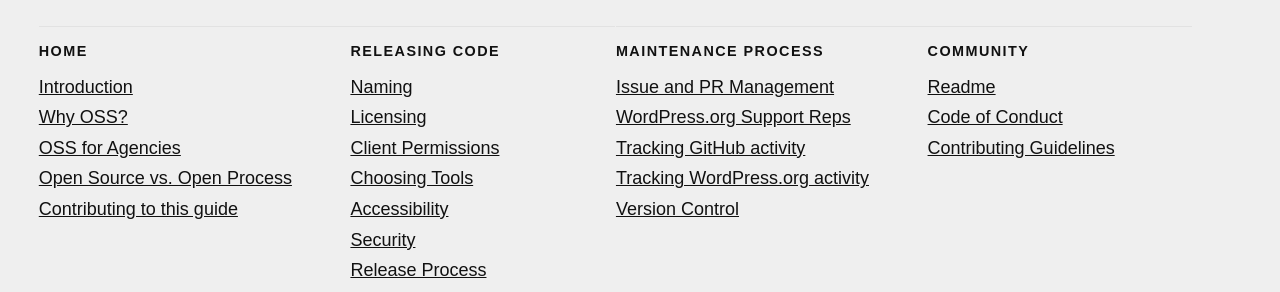
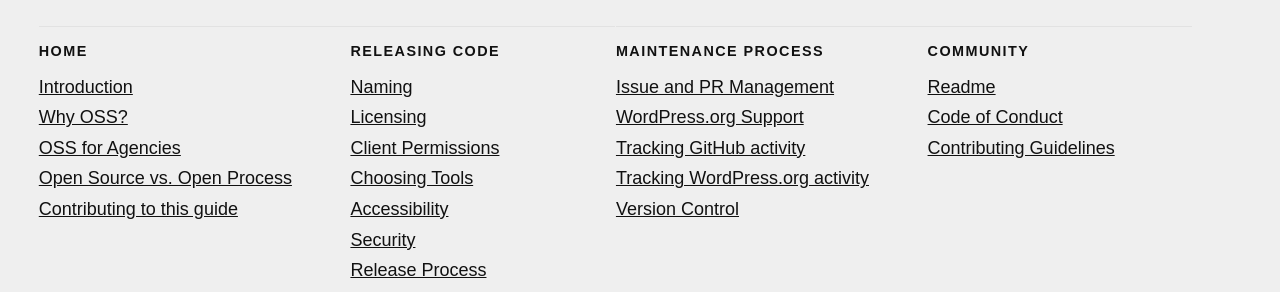
Before and after one commit to 10up/Open-Source-Best-Practices, a Jekyll site: the page built from index.md, in a window 1280 px wide and 900 px high. Shown: the part 374-666 px from the top of the window. Built offline with Jekyll 4.4.1, drawn with Linux system fonts in a browser that asks for light colours; some web fonts are replaced.

Commit message:
fix dotorg support name and link

```diff
--- a/index.md
+++ b/index.md
@@ -54,7 +54,7 @@ updated: 25 November 2019
   		<h3><a href="{{ site.baseurl }}/maintaining/#top">Maintenance Process</a></h3>
 		<ul>
 			<li><a href="{{ site.baseurl }}/maintaining/#issue-pr-mgmt">Issue and PR Management</a></li>
-			<li><a href="{{ site.baseurl }}/maintaining/#dotorg-support-reps">WordPress.org Support Reps</a></li>
+			<li><a href="{{ site.baseurl }}/maintaining/#dotorg-support">WordPress.org Support</a></li>
 			<li><a href="{{ site.baseurl }}/maintaining/#slack-channel-github-activity">Tracking GitHub activity</a></li>
 			<li><a href="{{ site.baseurl }}/maintaining/#dslack-channel-dotorg-activity">Tracking WordPress.org activity</a></li>
 			<li><a href="{{ site.baseurl }}/maintaining/#version-control">Version Control</a></li>
```
